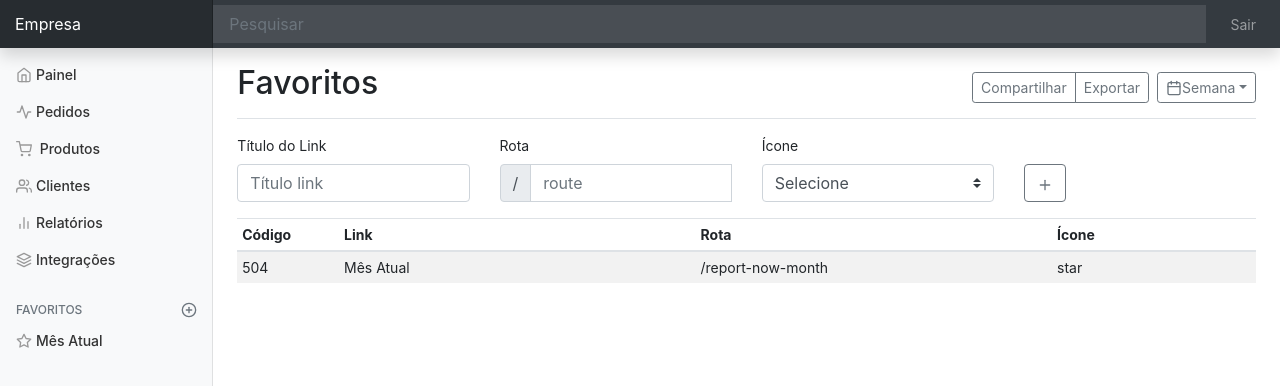
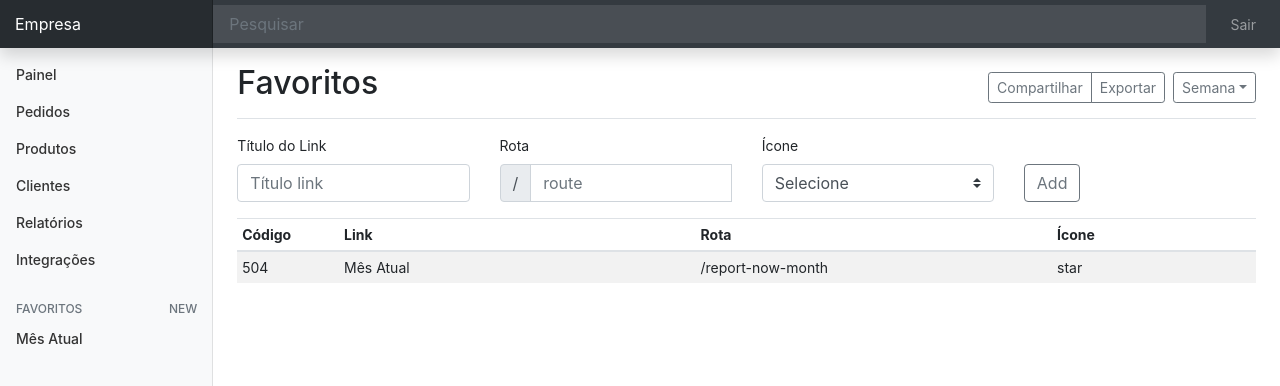
Before and after one commit to rovianvieceli/broken-days, a React (Create React App) app: page /favorite in a window 1280 px wide. Shown: the top 386 px of the page. Built offline with nearby package versions, Linux system fonts and the light colour scheme.

Commit message:
refactor

```diff
--- a/src/App.js
+++ b/src/App.js
@@ -4,8 +4,6 @@ import { BrowserRouter } from 'react-router-dom';
 import 'jquery/dist/jquery';
 import 'bootstrap/dist/css/bootstrap.css';
 import 'bootstrap/dist/js/bootstrap.bundle'
-
-import feather from 'feather-icons/dist/feather';
 
 import './App.css';
 
@@ -14,10 +12,6 @@ import Sidebar from './Components/Menu/Sidebar';
 import Router from './routes';
 
 export default class App extends React.Component {
-  componentDidMount () {
-    feather.replace();
-  }
-
   render () {
     return (
       <div className="App">
--- a/src/Components/Menu/Sidebar/index.js
+++ b/src/Components/Menu/Sidebar/index.js
@@ -1,79 +1,54 @@
 import React from 'react';
 import { Link } from "react-router-dom";
 
-import $ from 'jquery';
-
 export default class Sidebar extends React.Component {
-
-    constructor (props) {
-        super(props)
-
-        this.handlerActive.bind(this);
-    }
-
-    componentDidMount () {
-        const { pathname } = window.location;
-        const $link = $(`a[href="${pathname}"]`);
-
-        $link.addClass('active')
-    }
-
-    handlerActive (event) {
-        const $link = $(event.target);
-
-        $link.parents('ul').find('li > a').removeClass('active');
-        $link.addClass('active');
-    }
-
     render () {
         return (
             <nav className="col-md-2 d-none d-md-block bg-light sidebar">
                 <div className="sidebar-sticky">
                     <ul className="nav flex-column">
                         <li className="nav-item">
-                            <Link to="/" className="nav-link" onClick={this.handlerActive.bind(this)}>
-                                <span data-feather="home"></span>Painel
+                            <Link to="/" className="nav-link">
+                                Painel
                             </Link>
                         </li>
                         <li className="nav-item">
-                            <Link to="/order" className="nav-link" onClick={this.handlerActive.bind(this)}>
-                                <span data-feather="activity"></span>Pedidos
+                            <Link to="/order" className="nav-link">
+                                Pedidos
                             </Link>
                         </li>
                         <li className="nav-item">
-                            <Link to="/product" className="nav-link" onClick={this.handlerActive.bind(this)}>
-                                <span data-feather="shopping-cart"></span> Produtos
+                            <Link to="/product" className="nav-link">
+                                Produtos
                             </Link>
                         </li>
                         <li className="nav-item">
-                            <Link to="/customer" className="nav-link" onClick={this.handlerActive.bind(this)}>
-                                <span data-feather="users"></span>Clientes
+                            <Link to="/customer" className="nav-link">
+                                Clientes
                             </Link>
                         </li>
                         <li className="nav-item">
-                            <Link to="/report" className="nav-link" onClick={this.handlerActive.bind(this)}>
-                                <span data-feather="bar-chart-2"></span>Relatórios
+                            <Link to="/report" className="nav-link">
+                                Relatórios
                             </Link>
                         </li>
                         <li className="nav-item">
-                            <Link to="/integration" className="nav-link" onClick={this.handlerActive.bind(this)}>
-                                <span data-feather="layers"></span>Integrações
+                            <Link to="/integration" className="nav-link">
+                                Integrações
                             </Link>
                         </li>
                     </ul>
 
                     <h6 className="sidebar-heading d-flex justify-content-between align-items-center px-3 mt-4 mb-1 text-muted">
                         <span>Favoritos</span>
-                        <Link to="/favorite" className="d-flex align-items-center text-muted" onClick={this.handlerActive.bind(this)}>
-                            <span data-feather="plus-circle"></span>
+                        <Link to="/favorite" className="d-flex align-items-center text-muted">
+                            New
                         </Link>
                     </h6>
+
                     <ul className="nav flex-column mb-2">
                         <li className="nav-item">
-                            <a className="nav-link" href="#!">
-                                <span data-feather="star"></span>
-                                Mês Atual
-                            </a>
+                            <a className="nav-link" href="#!">Mês Atual</a>
                         </li>
                     </ul>
                 </div>
--- a/src/Components/SubHeader/index.js
+++ b/src/Components/SubHeader/index.js
@@ -12,8 +12,7 @@ export default class SubHeader extends React.Component {
                         <button type="button" className="btn btn-sm btn-outline-secondary">Compartilhar</button>
                         <button type="button" className="btn btn-sm btn-outline-secondary">Exportar</button>
                     </div>
-                    <button type="button" className="btn btn-sm btn-outline-secondary dropdown-toggle">
-                        <span data-feather="calendar"></span>Semana</button>
+                    <button type="button" className="btn btn-sm btn-outline-secondary dropdown-toggle">Semana</button>
                 </div>
             </div>
         )
--- a/src/Pages/Favorite/index.js
+++ b/src/Pages/Favorite/index.js
@@ -1,7 +1,5 @@
 import React from 'react';
 import TableStriped from '../../Components/Tables/Striped';
-
-import $ from 'jquery';
 
 import iconsJson from 'feather-icons/dist/icons.json'
 import SubHeader from '../../Components/SubHeader';
@@ -34,12 +32,6 @@ export default class Favorite extends React.Component {
     }
 
     handleFavoriteIcon (event) {
-        const { inputValue } = event.target;
-        const $select = $('select#favorite-icon');
-        const preview = '<div class="input-group-append input-group-text"><span data-feather=' + inputValue + '></span></div>';
-
-        $select.after(preview);
-        this.setState({ favoriteIcon: inputValue });
     }
 
     componentDidMount () {
@@ -99,9 +91,7 @@ export default class Favorite extends React.Component {
                         <div className="col-sm-12 col-md-2">
                             <label htmlFor="submit">&nbsp;</label>
                             <div className="input-group">
-                                <button id="submit" type="submit" className="btn btn-outline-secondary">
-                                    <span data-feather="plus"></span>
-                                </button>
+                                <button id="submit" type="submit" className="btn btn-outline-secondary">Add</button>
                             </div>
                         </div>
                     </div>
```
Also changed, not shown: src/Modules/Menu/tree.json (deleted, +0 -69 lines).
